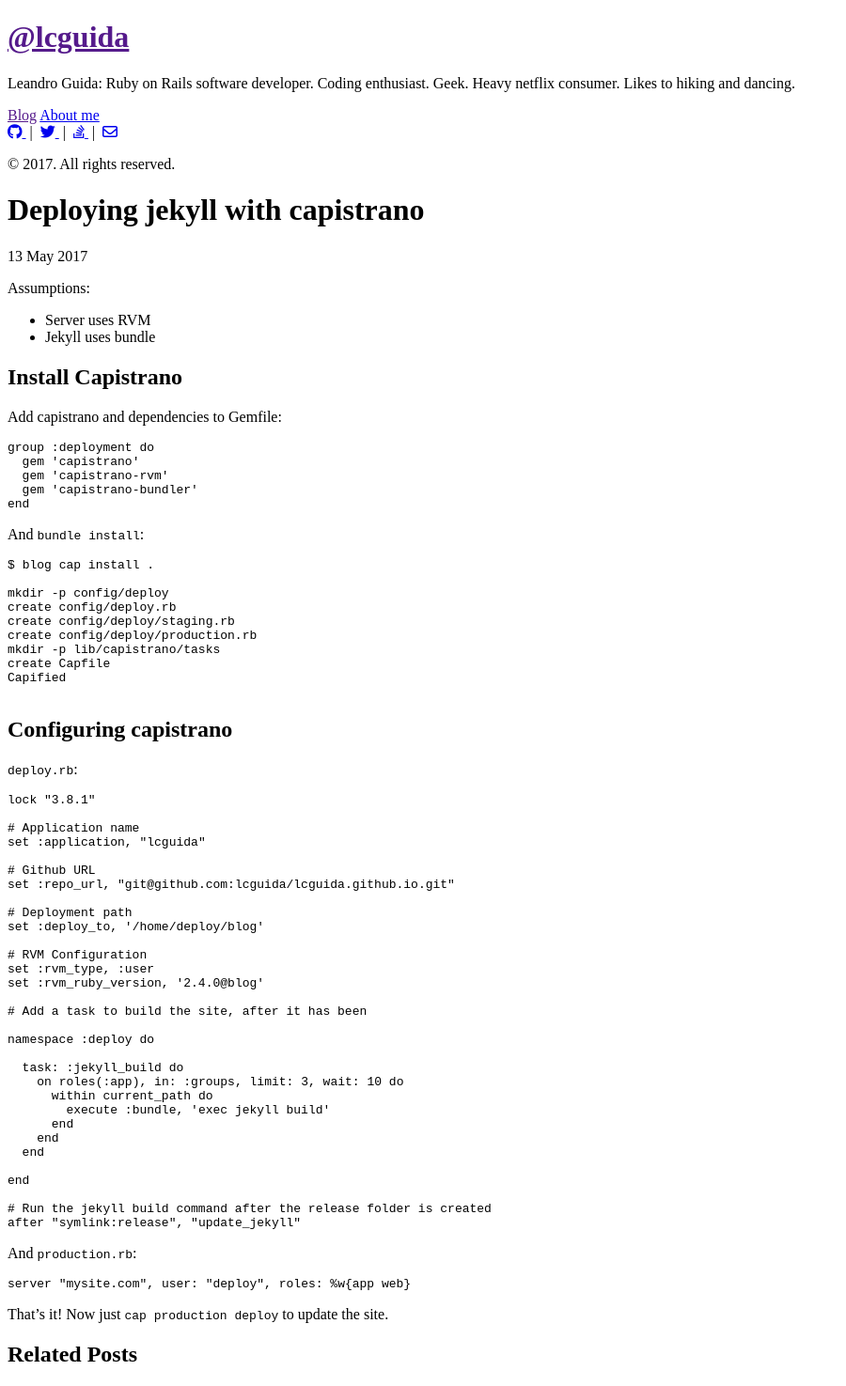
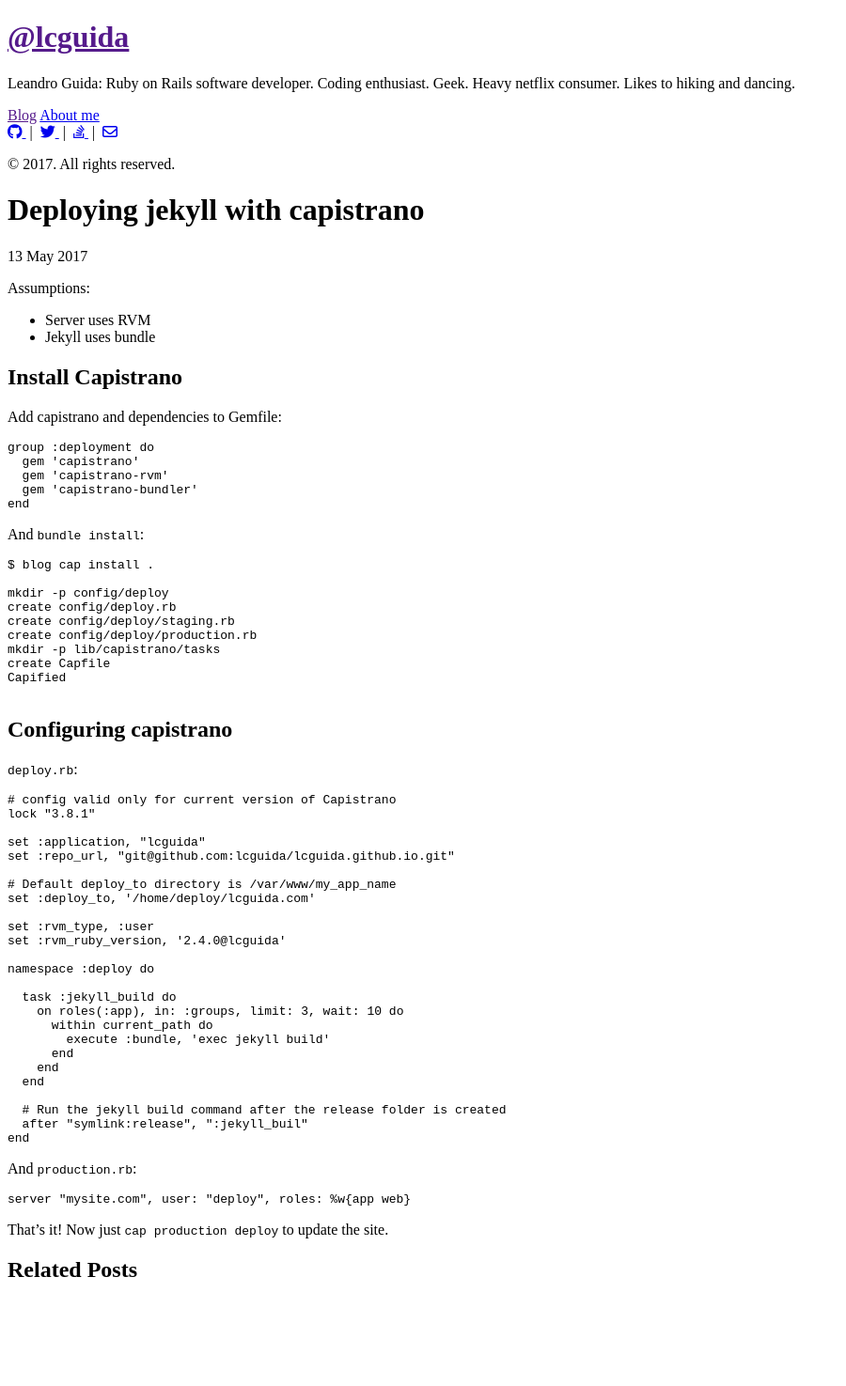
Before and after one commit to lcguida/lcguida.github.io, a Jekyll site: the page built from _posts/2017-05-13-deploying-jekyll-with-capistrano.md, in a window 1280 px wide. Shown: the whole page at 94% size, without its empty margins (0-900 px from the left). Built offline with Jekyll 4.4.1, drawn with Linux system fonts in a browser that asks for light colours; nearby versions of some CDN libraries; after the commit the page ends 1385 px from its top, so only the background shows below that.

Commit message:
Fixes post code

````diff
--- a/_posts/2017-05-13-deploying-jekyll-with-capistrano.md
+++ b/_posts/2017-05-13-deploying-jekyll-with-capistrano.md
@@ -40,26 +40,21 @@ Capified
 `deploy.rb`:
 
 ```ruby
+# config valid only for current version of Capistrano
 lock "3.8.1"
 
-# Application name
 set :application, "lcguida"
-
-# Github URL
 set :repo_url, "git@github.com:lcguida/lcguida.github.io.git"
 
-# Deployment path
-set :deploy_to, '/home/deploy/blog'
+# Default deploy_to directory is /var/www/my_app_name
+set :deploy_to, '/home/deploy/lcguida.com'
 
-# RVM Configuration
 set :rvm_type, :user
-set :rvm_ruby_version, '2.4.0@blog'
-
-# Add a task to build the site, after it has been
+set :rvm_ruby_version, '2.4.0@lcguida'
 
 namespace :deploy do
 
-  task: :jekyll_build do
+  task :jekyll_build do
     on roles(:app), in: :groups, limit: 3, wait: 10 do
       within current_path do
         execute :bundle, 'exec jekyll build'
@@ -67,10 +62,9 @@ namespace :deploy do
     end
   end
 
+  # Run the jekyll build command after the release folder is created
+  after "symlink:release", ":jekyll_buil"
 end
-
-# Run the jekyll build command after the release folder is created
-after "symlink:release", "update_jekyll"
 ```
 
 And `production.rb`:
````
